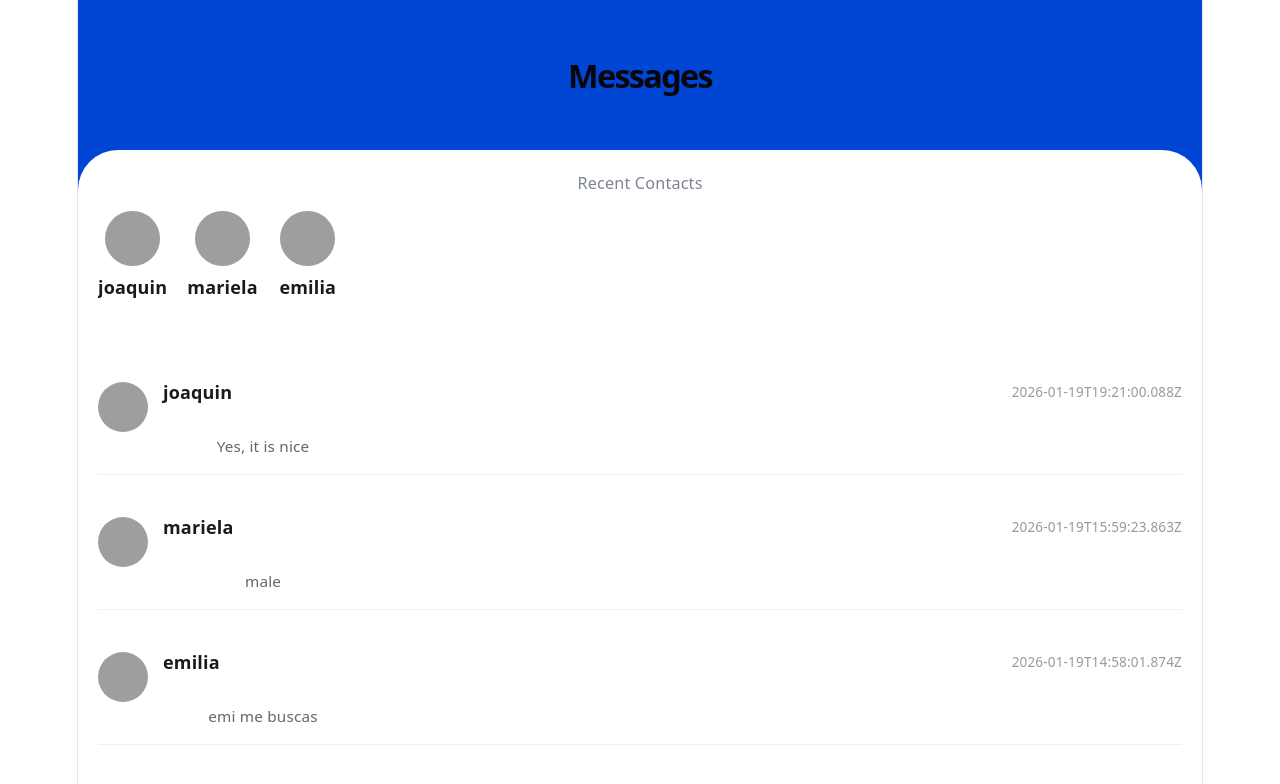
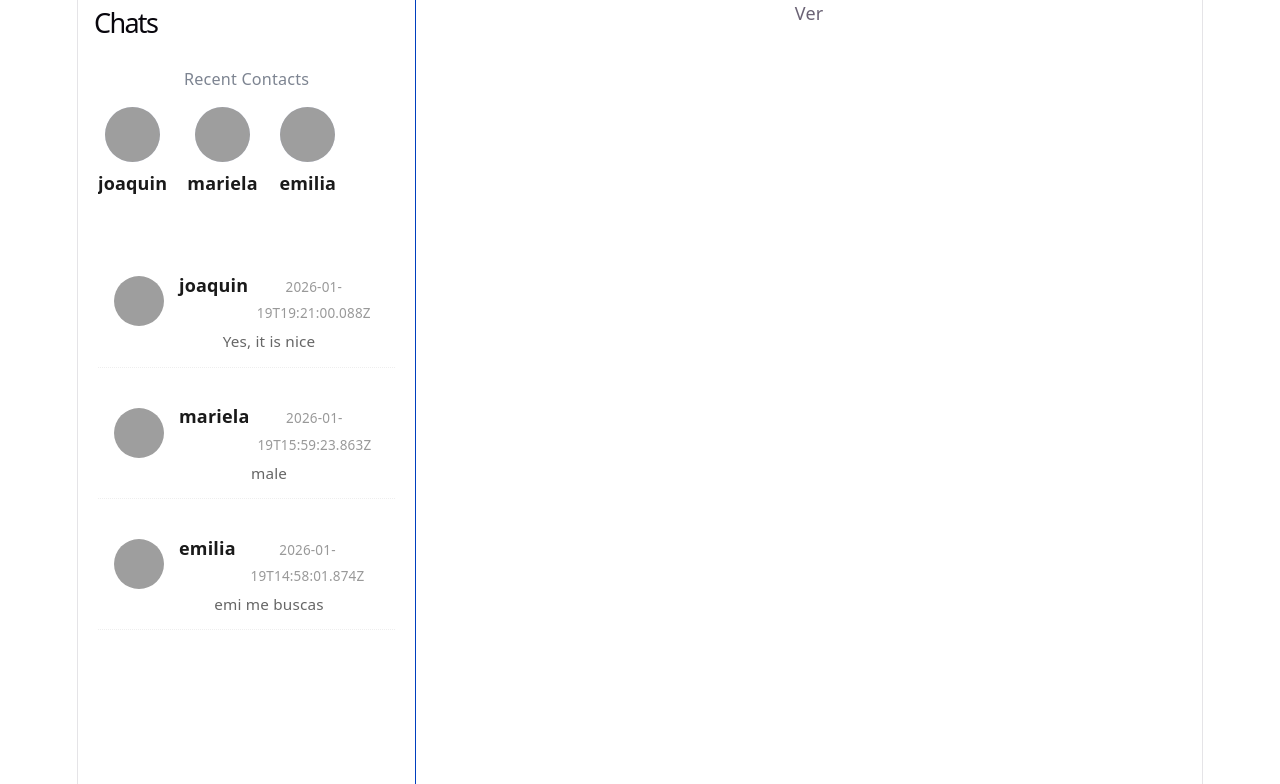
Before and after one commit to fersilva362/utn-final-react, a React (Vite) app: page / in a window 1280 px wide. Shown: the top 784 px of the page. Built offline with nearby package versions, Linux system fonts and the light colour scheme; grey boxes are pictures that could not be loaded.

Commit message:
adding styles to Message Chat and Layout page

```diff
--- a/src/App.css
+++ /dev/null
@@ -1,184 +0,0 @@
-.counter {
-  font-size: 16px;
-  padding: 5px 10px;
-  border-radius: 5px;
-  color: var(--accent);
-  background: var(--accent-bg);
-  border: 2px solid transparent;
-  transition: border-color 0.3s;
-  margin-bottom: 24px;
-
-  &:hover {
-    border-color: var(--accent-border);
-  }
-  &:focus-visible {
-    outline: 2px solid var(--accent);
-    outline-offset: 2px;
-  }
-}
-
-.hero {
-  position: relative;
-
-  .base,
-  .framework,
-  .vite {
-    inset-inline: 0;
-    margin: 0 auto;
-  }
-
-  .base {
-    width: 170px;
-    position: relative;
-    z-index: 0;
-  }
-
-  .framework,
-  .vite {
-    position: absolute;
-  }
-
-  .framework {
-    z-index: 1;
-    top: 34px;
-    height: 28px;
-    transform: perspective(2000px) rotateZ(300deg) rotateX(44deg) rotateY(39deg)
-      scale(1.4);
-  }
-
-  .vite {
-    z-index: 0;
-    top: 107px;
-    height: 26px;
-    width: auto;
-    transform: perspective(2000px) rotateZ(300deg) rotateX(40deg) rotateY(39deg)
-      scale(0.8);
-  }
-}
-
-#center {
-  display: flex;
-  flex-direction: column;
-  gap: 25px;
-  place-content: center;
-  place-items: center;
-  flex-grow: 1;
-
-  @media (max-width: 1024px) {
-    padding: 32px 20px 24px;
-    gap: 18px;
-  }
-}
-
-#next-steps {
-  display: flex;
-  border-top: 1px solid var(--border);
-  text-align: left;
-
-  & > div {
-    flex: 1 1 0;
-    padding: 32px;
-    @media (max-width: 1024px) {
-      padding: 24px 20px;
-    }
-  }
-
-  .icon {
-    margin-bottom: 16px;
-    width: 22px;
-    height: 22px;
-  }
-
-  @media (max-width: 1024px) {
-    flex-direction: column;
-    text-align: center;
-  }
-}
-
-#docs {
-  border-right: 1px solid var(--border);
-
-  @media (max-width: 1024px) {
-    border-right: none;
-    border-bottom: 1px solid var(--border);
-  }
-}
-
-#next-steps ul {
-  list-style: none;
-  padding: 0;
-  display: flex;
-  gap: 8px;
-  margin: 32px 0 0;
-
-  .logo {
-    height: 18px;
-  }
-
-  a {
-    color: var(--text-h);
-    font-size: 16px;
-    border-radius: 6px;
-    background: var(--social-bg);
-    display: flex;
-    padding: 6px 12px;
-    align-items: center;
-    gap: 8px;
-    text-decoration: none;
-    transition: box-shadow 0.3s;
-
-    &:hover {
-      box-shadow: var(--shadow);
-    }
-    .button-icon {
-      height: 18px;
-      width: 18px;
-    }
-  }
-
-  @media (max-width: 1024px) {
-    margin-top: 20px;
-    flex-wrap: wrap;
-    justify-content: center;
-
-    li {
-      flex: 1 1 calc(50% - 8px);
-    }
-
-    a {
-      width: 100%;
-      justify-content: center;
-      box-sizing: border-box;
-    }
-  }
-}
-
-#spacer {
-  height: 88px;
-  border-top: 1px solid var(--border);
-  @media (max-width: 1024px) {
-    height: 48px;
-  }
-}
-
-.ticks {
-  position: relative;
-  width: 100%;
-
-  &::before,
-  &::after {
-    content: '';
-    position: absolute;
-    top: -4.5px;
-    border: 5px solid transparent;
-  }
-
-  &::before {
-    left: 0;
-    border-left-color: var(--border);
-  }
-  &::after {
-    right: 0;
-    border-right-color: var(--border);
-  }
-}
--- a/src/App.jsx
+++ b/src/App.jsx
@@ -1,15 +1,17 @@
 import { BrowserRouter, Route, Routes } from "react-router";
-import "./App.css";
 
 import MessagePage from "./messagePageScreen/MessagePage";
 import ChatPage from "./chatPageScreen/ChatPage";
+import MyLayout from "./myLayout/MyLayout";
 
 function App() {
   return (
     <BrowserRouter>
       <Routes>
-        <Route path="/" element={<MessagePage />} />
-        <Route path="/contact/:conversation_id" element={<ChatPage />} />
+        <Route element={<MyLayout />}>
+          <Route path="/" element={<div>Ver</div>} />
+          <Route path="/contact/:conversation_id" element={<ChatPage />} />
+        </Route>
       </Routes>
     </BrowserRouter>
   );
--- a/src/chatPageScreen/ChatPage.css
+++ b/src/chatPageScreen/ChatPage.css
@@ -1,21 +1,20 @@
 .chat-container {
   display: flex;
   flex-direction: column;
-  height: 100vh;
-  max-width: 500px; /* Optional: limits width on desktop like a mobile app */
-  margin: 0 auto;
+  height: 100%;
   background-color: #f5f7fb;
-  font-family:
-    -apple-system, BlinkMacSystemFont, "Segoe UI", Roboto, sans-serif;
+  width: 100%;
 }
 
 .chat-header {
   display: flex;
   align-items: center;
-  padding: 15px;
+  padding: 10px 20px;
   background-color: #0046d5; /* Deep blue from your screenshot */
   color: white;
   gap: 12px;
+  border-bottom: 1px solid #d1d7db;
+  height: 60px;
 }
 
 .chat-header img {
@@ -33,7 +32,7 @@
 
 .chat-main {
   flex: 1;
-  overflow-y: auto; /* Enable scrolling for messages */
+  overflow-y: auto;
   padding: 20px;
   display: flex;
   flex-direction: column;
@@ -45,8 +44,6 @@
   padding: 10px 15px;
   border-radius: 18px;
   font-size: 0.95rem;
-  line-height: 1.4;
-  position: relative;
 }
 
 .sent {
@@ -58,7 +55,7 @@
 
 .received {
   align-self: flex-start;
-  background-color: #7d8491; /* Greyish blue from screenshot */
+  background-color: #7d8491;
   color: white;
   border-bottom-left-radius: 4px;
 }
@@ -71,7 +68,7 @@
 }
 
 .chat-footer {
-  padding: 15px;
+  padding: 12px 20px;
   background: white;
   display: flex;
   gap: 10px;
@@ -91,7 +88,7 @@
   background: #0046d5;
   color: white;
   border: none;
-  padding: 0 20px;
+  padding: 10px 25px;
   border-radius: 25px;
   cursor: pointer;
   font-weight: bold;
--- a/src/messagePageScreen/MessagePage.css
+++ b/src/messagePageScreen/MessagePage.css
@@ -1,6 +1,6 @@
 .messages-container {
-  background-color: #0046d5; /* The blue background behind the white card */
-  height: 100vh;
+  background-color: #0046d5;
+  height: 100%;
   display: flex;
   flex-direction: column;
 }
@@ -18,8 +18,6 @@
 .messages-content {
   background-color: white;
   flex: 1;
-  border-top-left-radius: 40px;
-  border-top-right-radius: 40px;
   padding: 20px 0;
   overflow-y: auto;
 }
@@ -61,7 +59,6 @@
   background-color: #e0e7ff;
 }
 
-/* Message Tiles Section */
 .tiles-section {
   padding: 10px 20px;
 }
@@ -69,10 +66,10 @@
 .message-tile {
   display: flex;
   align-items: center;
-  padding: 15px 0;
+  padding: 12px 16px;
   cursor: pointer;
   gap: 15px;
-  border-bottom: 1px solid #f0f0f0;
+  border-bottom: 1px dotted #eee;
 }
 
 .tile-avatar {
@@ -83,13 +80,15 @@
 
 .tile-info {
   flex: 1;
+  display: flex;
+  flex-direction: column;
+  justify-content: center;
 }
 
 .tile-header {
   display: flex;
   justify-content: space-between;
-  align-items: center;
-  margin-bottom: 4px;
+  align-items: baseline;
 }
 
 .tile-name {
@@ -106,8 +105,9 @@
 .tile-message {
   font-size: 0.85rem;
   color: #666;
+  margin: 2px 0 0 0;
   white-space: nowrap;
   overflow: hidden;
   text-overflow: ellipsis;
-  max-width: 200px;
+  max-width: 180px;
 }
--- a/src/messagePageScreen/MessagePage.jsx
+++ b/src/messagePageScreen/MessagePage.jsx
@@ -5,10 +5,6 @@ const MessagePage = () => {
   //Falta formatear la hora
   return (
     <div className="messages-container">
-      <header className="messages-header">
-        <h1>Messages</h1>
-      </header>
-
       <main className="messages-content">
         <section className="recent-section">
           <p className="recent-title">Recent Contacts</p>
--- /dev/null
+++ b/src/myLayout/MyLayout.css
@@ -0,0 +1,45 @@
+.app-container {
+  display: flex;
+  height: 100vh;
+  max-width: 100%;
+  box-sizing: border-box;
+  overflow: hidden;
+  margin: 0;
+  background-color: #f0f2f5;
+}
+
+.sidebar {
+  width: 30%;
+  max-width: 350px;
+  min-width: 280px;
+  background-color: #0046d5;
+  display: flex;
+  flex-direction: column;
+  border-right: 1px solid rgba(0, 0, 0, 0.1);
+}
+
+.sidebar-header {
+  padding: 10px 16px;
+  display: flex;
+  justify-content: space-between;
+  align-items: center;
+  background-color: white;
+}
+
+.sidebar-header h1 {
+  margin: 0;
+  font-size: 1.5rem;
+}
+
+.sidebar-scrollable {
+  flex: 1;
+  overflow-y: auto;
+}
+
+.chat-panel {
+  flex: 1;
+  display: flex;
+  flex-direction: column;
+  background-color: white;
+  position: relative;
+}
--- /dev/null
+++ b/src/myLayout/MyLayout.jsx
@@ -0,0 +1,22 @@
+import React from "react";
+import MessagePage from "../messagePageScreen/MessagePage";
+import { Outlet } from "react-router";
+import "./MyLayout.css";
+export default function MyLayout() {
+  return (
+    <div className="app-container">
+      <aside className="sidebar">
+        <div className="sidebar-header">
+          <h1>Chats</h1>
+        </div>
+
+        <div className="sidebar-scrollable">
+          <MessagePage />
+        </div>
+      </aside>
+      <main className="chat-panel">
+        <Outlet />
+      </main>
+    </div>
+  );
+}
```
